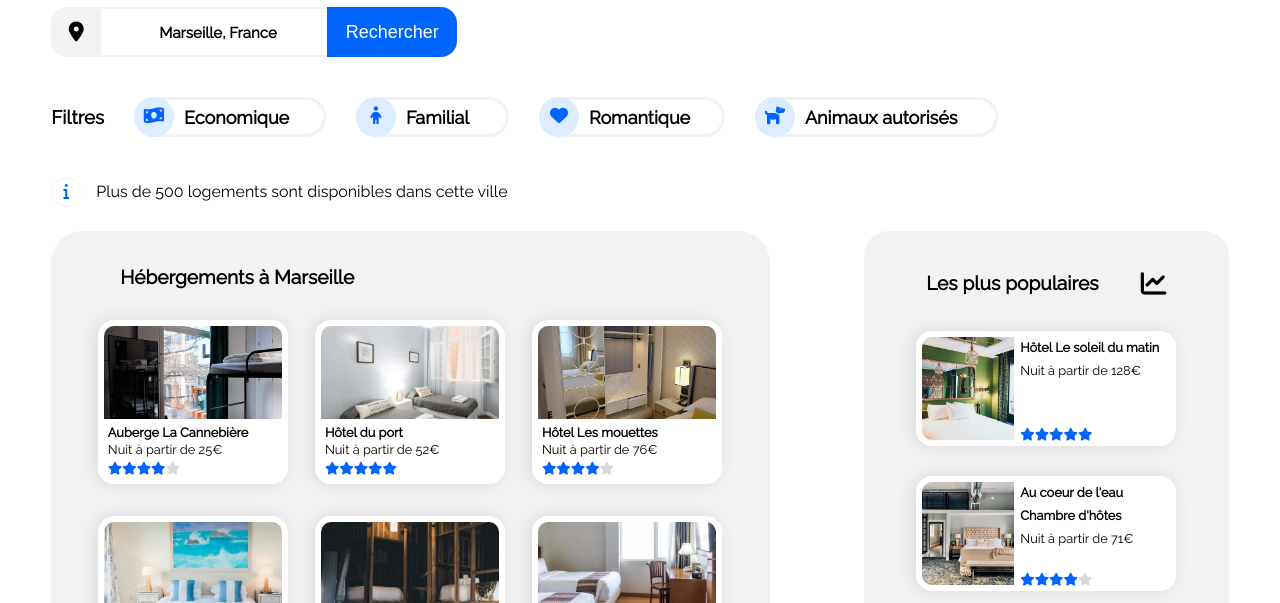
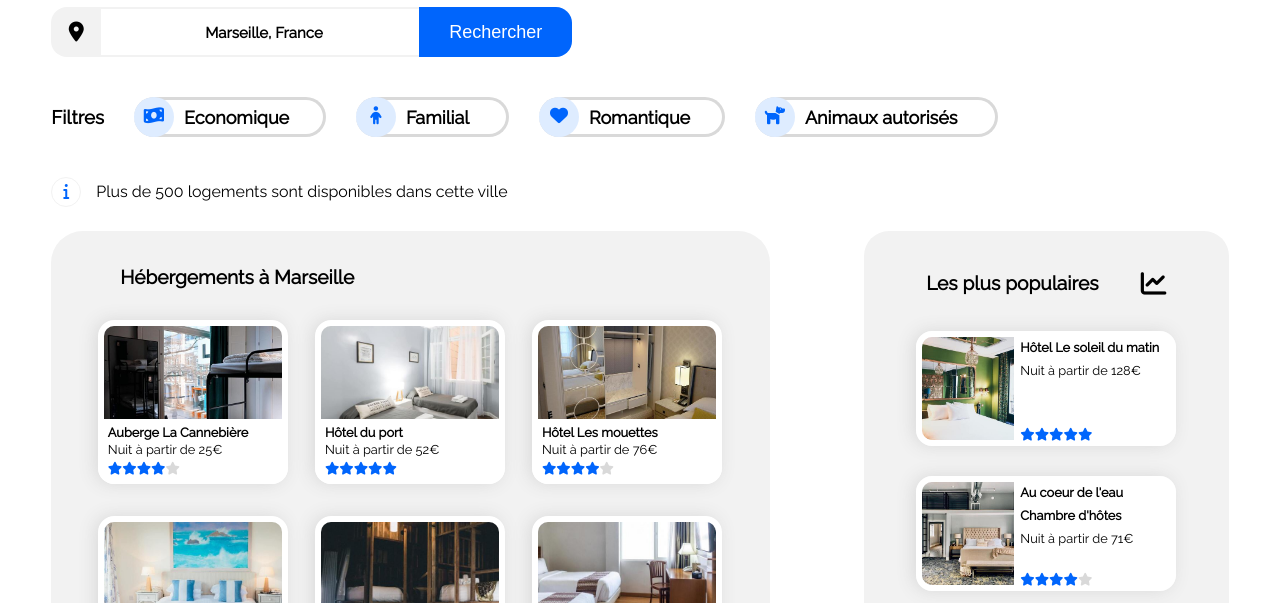
Before and after one commit to almoha73/OC_P2_Booki, a plain HTML site: page index.html in a window 1280 px wide. Shown: the part 197-800 px from the top of the page. Drawn offline with Linux system fonts and the light colour scheme.

Commit message:
Add files via upload

```diff
--- a/style.css
+++ b/style.css
@@ -119,7 +119,7 @@ form{
 .search{
     width: 50px;
     height: 50px;
-    background-color: #f3f3f3;
+    background-color: #f2f2f2;
     border-radius: 16px 0 0 16px;
     display: flex;
     justify-content: center;
@@ -131,7 +131,7 @@ form{
 }
 #field{
     height: 100%;
-    width: 226px;
+    width: 27%;
     border-top: 2px solid #f2f2f2;
     border-bottom: 2px solid #f2f2f2;
     border-left: transparent;
@@ -153,12 +153,11 @@ form{
 }
 .search__2{
     height: 100%;
-    width: 130px;
+    width: 13%;
     font-size: 18px;
     background-color: #0065fc;
     color: white;
     border-radius: 0 16px 16px 0;
-
     cursor: pointer;
     border: none;
 }
@@ -190,7 +189,7 @@ form{
     color: black;
     align-items: center;
     font-size: 18px;
-    border: 3px solid #f2f2f2;
+    border: 3px solid #d9d9d9;
     border-left: transparent;
     border-radius: 32px;
     height: 40px;
```
